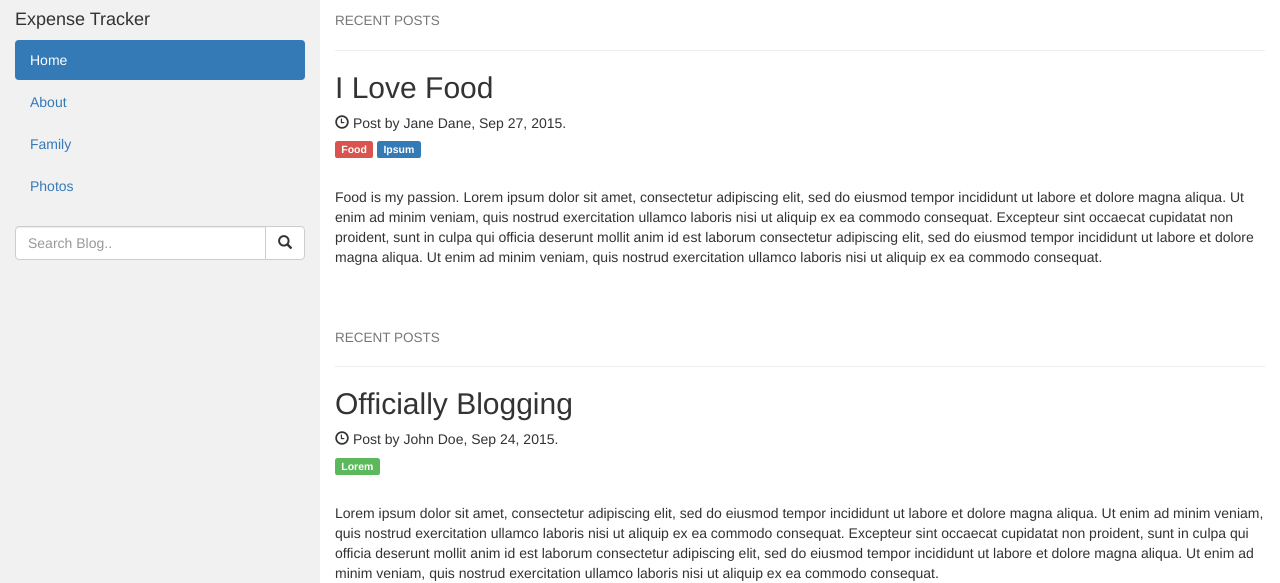
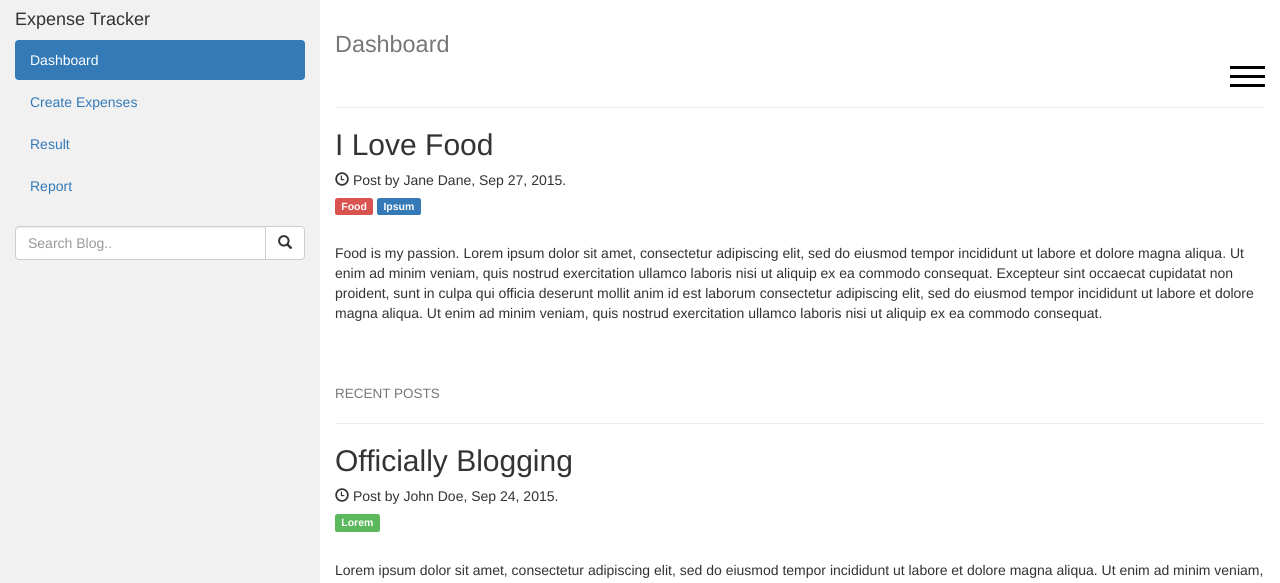
Before and after one commit to ansid0102/BudgetController, a Flask app: page /home in a window 1280 px wide. Shown: the top 583 px of the page. Run offline with Flask 2, Linux system fonts and the light colour scheme; some libraries are stand-ins or nearby versions.

Commit message:
Update Home.HTML

```diff
--- a/templates/Home.HTML
+++ b/templates/Home.HTML
@@ -32,6 +32,15 @@
       }
       .row.content {height: auto;}
     }
+
+    .hamburger {
+      width: 35px;
+      height: 3px;
+      background-color: black;
+      margin: 6px 0;
+      margin-right: 0px;
+      margin-left: auto;
+    }
   </style>
 </head>
 <body>
@@ -41,10 +50,10 @@
     <div class="col-sm-3 sidenav">
       <h4>Expense Tracker</h4>
       <ul class="nav nav-pills nav-stacked">
-        <li class="active"><a href="{{url_for('home')}}">Home</a></li>
-        <li><a href="{{url_for('about')}}">About</a></li>
-        <li><a href="#section3">Family</a></li>
-        <li><a href="#section3">Photos</a></li>
+        <li class="active"><a href="{{url_for('home')}}">Dashboard</a></li>
+        <li><a href="{{url_for('about')}}">Create Expenses</a></li>
+        <li><a href="#section3">Result</a></li>
+        <li><a href="#section3">Report</a></li>
       </ul><br>
       <div class="input-group">
         <input type="text" class="form-control" placeholder="Search Blog..">
@@ -57,7 +66,12 @@
     </div>
 
     <div class="col-sm-9">
-      <h4><small>RECENT POSTS</small></h4>
+      <h1><small>Dashboard
+        <div class="hamburger"></div>
+        <div class="hamburger"></div>
+        <div class="hamburger"></div>
+      </small>
+      </h1>
       <hr>
       <h2>I Love Food</h2>
       <h5><span class="glyphicon glyphicon-time"></span> Post by Jane Dane, Sep 27, 2015.</h5>
```
